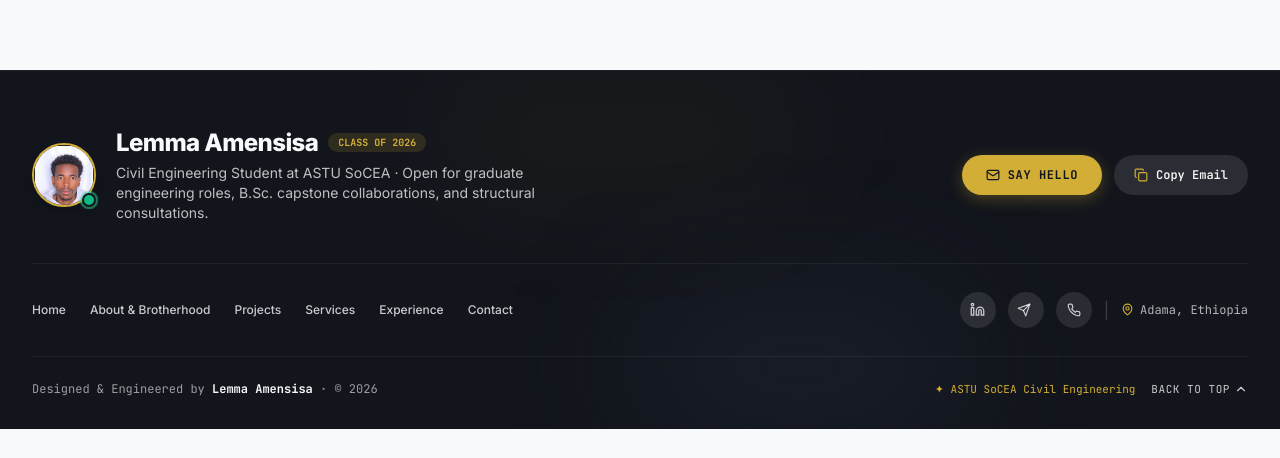
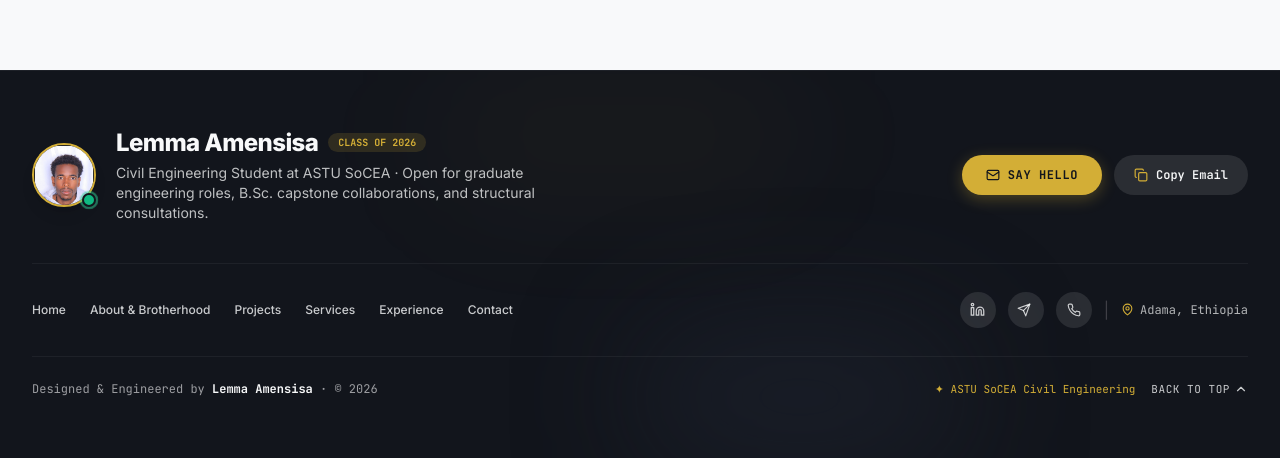
Before and after one commit to kenenisabeyan/Lemma, a React (Vite) app in the folder frontend/: page /services in a window 1280 px wide. Shown: the part 2894-3352 px from the top of the page. Before the commit the page ends 3323 px from the top, so only its background shows below. Built offline with nearby package versions, Linux system fonts and the light colour scheme; no server answers; the HTML template or start-up script is replaced by a standard one.

Commit message:
fix(layout): eliminate white gap below footer and transparent scrollbar track

```diff
--- a/frontend/index.html
+++ b/frontend/index.html
@@ -1,5 +1,5 @@
 <!DOCTYPE html>
-<html lang="en" class="scroll-smooth light">
+<html lang="en" class="scroll-smooth light bg-[#12151C]">
   <head>
     <meta charset="UTF-8" />
     <link rel="icon" type="image/svg+xml" href="/favicon.svg" />
@@ -17,8 +17,8 @@
     <link rel="preconnect" href="https://fonts.gstatic.com" crossorigin>
     <link href="https://fonts.googleapis.com/css2?family=Inter:wght@300;400;500;600;700;800&family=JetBrains+Mono:wght@400;600;700&display=swap" rel="stylesheet">
   </head>
-  <body class="bg-[#F8F9FA] dark:bg-[#12151C] text-[#1E2025] dark:text-[#F8F9FA] font-sans antialiased selection:bg-[#D3AE36] selection:text-[#12151C] transition-colors duration-200">
-    <div id="root"></div>
+  <body class="bg-[#F8F9FA] dark:bg-[#12151C] text-[#1E2025] dark:text-[#F8F9FA] font-sans antialiased selection:bg-[#D3AE36] selection:text-[#12151C] transition-colors duration-200 min-h-screen overflow-x-hidden">
+    <div id="root" class="min-h-screen flex flex-col bg-[#12151C] w-full"></div>
     <script type="module" src="/src/main.jsx"></script>
   </body>
 </html>
--- a/frontend/src/App.jsx
+++ b/frontend/src/App.jsx
@@ -122,7 +122,7 @@ const PublicLayout = ({ children }) => {
   }, []);
 
   return (
-    <>
+    <div className="min-h-screen flex flex-col w-full bg-[#12151C] text-[#1E2025] dark:text-[#F8F9FA]">
       {/* Top Reading Progress Bar */}
       <div
         aria-hidden="true"
@@ -130,9 +130,11 @@ const PublicLayout = ({ children }) => {
         style={{ transform: `scaleX(${scrollProgress})` }}
       />
       <Navbar />
-      <main className="bg-[#F8F9FA] dark:bg-[#12151C] min-h-screen text-[#1E2025] dark:text-[#F8F9FA] transition-colors duration-200">{children}</main>
+      <main className="flex-1 w-full bg-[#F8F9FA] dark:bg-[#12151C] text-[#1E2025] dark:text-[#F8F9FA] transition-colors duration-200">
+        {children}
+      </main>
       <Footer />
-    </>
+    </div>
   );
 };
 
--- a/frontend/src/components/layout/Footer.jsx
+++ b/frontend/src/components/layout/Footer.jsx
@@ -35,7 +35,7 @@ export const Footer = () => {
   ];
 
   return (
-    <footer className="bg-[#12151C] text-[#F8F9FA] pt-14 pb-8 relative overflow-hidden transition-colors border-t border-white/5">
+    <footer className="w-full bg-[#12151C] text-[#F8F9FA] pt-14 pb-12 sm:pb-16 relative overflow-hidden transition-colors border-t border-white/5">
       {/* Subtle Ambient Studio Glows */}
       <div className="absolute top-0 left-1/3 w-96 h-32 bg-[#D3AE36]/[0.04] rounded-full blur-3xl pointer-events-none" />
       <div className="absolute bottom-0 right-1/4 w-80 h-32 bg-[#232936]/50 rounded-full blur-3xl pointer-events-none" />
--- a/frontend/src/index.css
+++ b/frontend/src/index.css
@@ -41,10 +41,27 @@
     --brand-charcoal: #1E2025;
   }
 
+  html {
+    background-color: #12151C;
+    overflow-x: hidden;
+    overscroll-behavior-y: none;
+  }
+
   body {
     background-color: var(--bg-main);
     color: var(--text-main);
-    @apply overflow-x-hidden min-h-screen transition-colors duration-200 selection:bg-[#D3AE36] selection:text-[#12151C];
+    overflow-x: hidden;
+    overscroll-behavior-y: none;
+    min-height: 100vh;
+    @apply transition-colors duration-200 selection:bg-[#D3AE36] selection:text-[#12151C];
+  }
+
+  #root {
+    min-height: 100vh;
+    display: flex;
+    flex-direction: column;
+    background-color: #12151C;
+    overflow-x: hidden;
   }
 }
 
@@ -55,11 +72,15 @@
 }
 
 ::-webkit-scrollbar-track {
-  background: #F8F9FA;
+  background: transparent;
 }
 
 html.dark ::-webkit-scrollbar-track {
-  background: #12151C;
+  background: transparent;
+}
+
+::-webkit-scrollbar-corner {
+  background: transparent;
 }
 
 ::-webkit-scrollbar-thumb {
```
